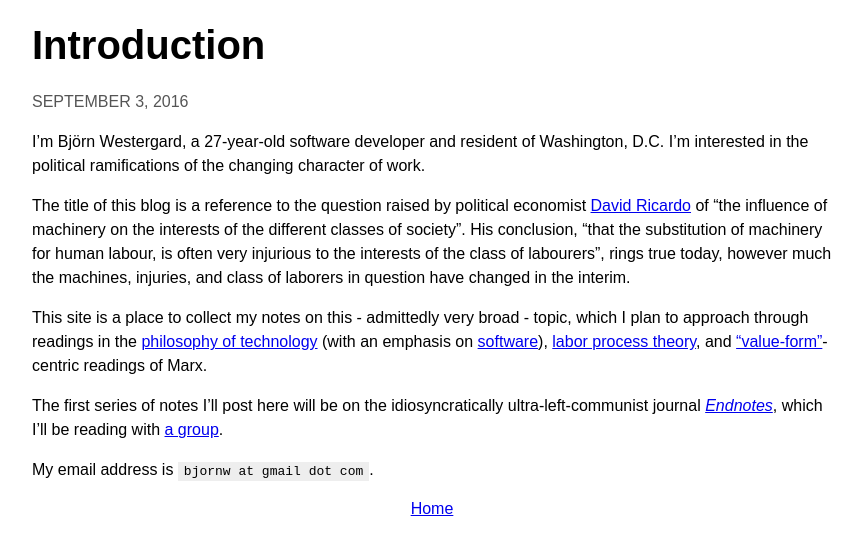
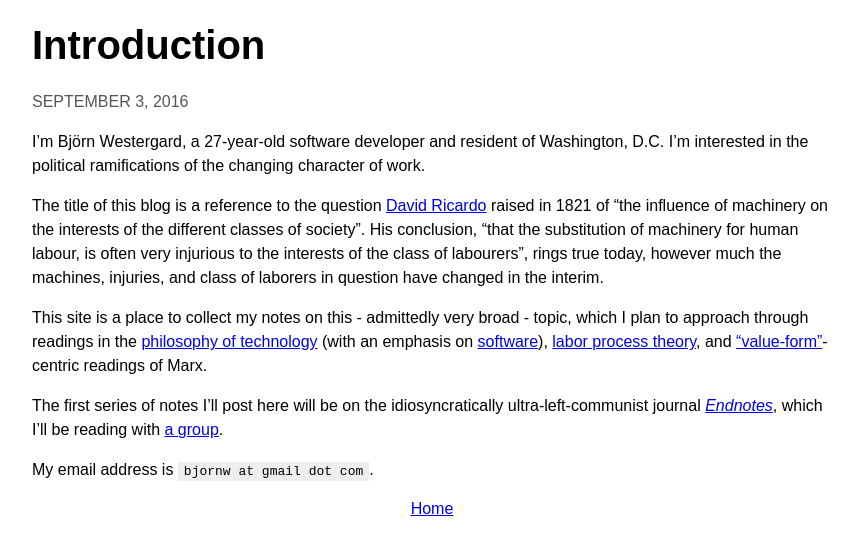
Before and after one commit to heiswayi/the-plain, a Jekyll site: the page built from _posts/2016-09-03-introduction.md, in a window 1280 px wide. Shown: the top 555 px of the page, without its empty margins (208-1070 px from the left). Built offline with Jekyll 4.4.1, drawn with Linux system fonts in a browser that asks for light colours; some web fonts are replaced.

```diff
--- a/_posts/2016-09-03-introduction.md
+++ b/_posts/2016-09-03-introduction.md
@@ -5,7 +5,7 @@
 
 I'm Björn Westergard, a 27-year-old software developer and resident of Washington, D.C. I'm interested in the political ramifications of the changing character of work.
 
-The title of this blog is a reference to the question raised by political economist [David Ricardo](http://www.econlib.org/library/Ricardo/ricP7.html#31.1) of "the influence of machinery on the interests of the different classes of society". His conclusion, "that the substitution of machinery for human labour, is often very injurious to the interests of the class of labourers", rings true today, however much the machines, injuries, and class of laborers in question have changed in the interim.
+The title of this blog is a reference to the question [David Ricardo](http://www.econlib.org/library/Ricardo/ricP7.html#31.1) raised in 1821 of "the influence of machinery on the interests of the different classes of society". His conclusion, "that the substitution of machinery for human labour, is often very injurious to the interests of the class of labourers", rings true today, however much the machines, injuries, and class of laborers in question have changed in the interim.
 
 This site is a place to collect my notes on this - admittedly very broad - topic, which I plan to approach through readings in the [philosophy of technology](http://plato.stanford.edu/entries/technology/) (with an emphasis on [software](http://plato.stanford.edu/entries/computer-science/)), [labor process theory](https://en.wikipedia.org/wiki/Labor_process_theory), and ["value-form"](https://viewpointmag.com/2013/10/21/between-marx-marxism-and-marxisms-ways-of-reading-marxs-theory/)-centric readings of Marx.
 
```
